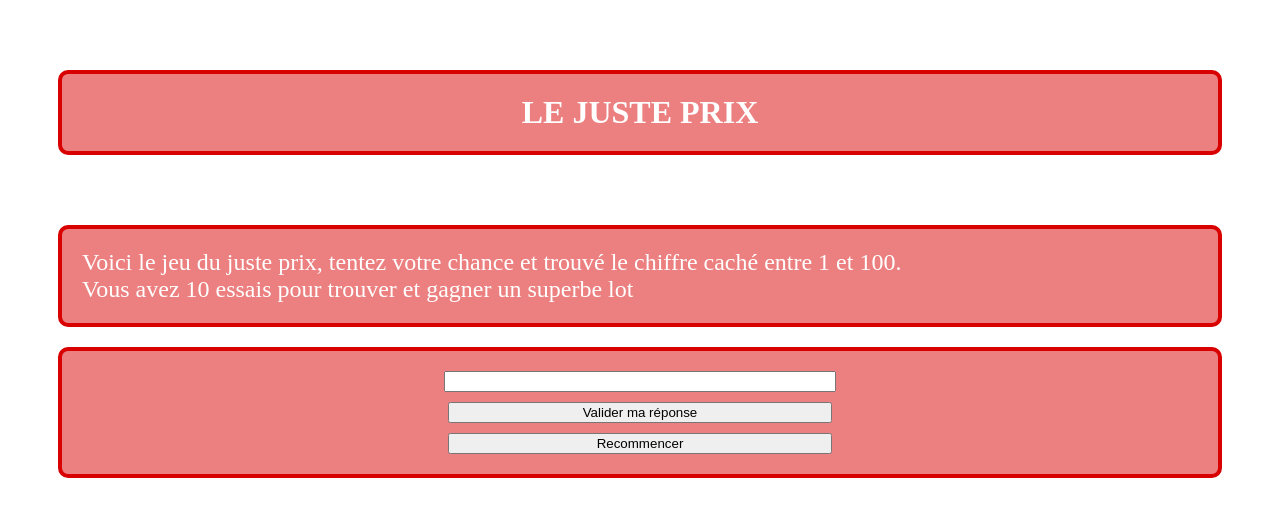
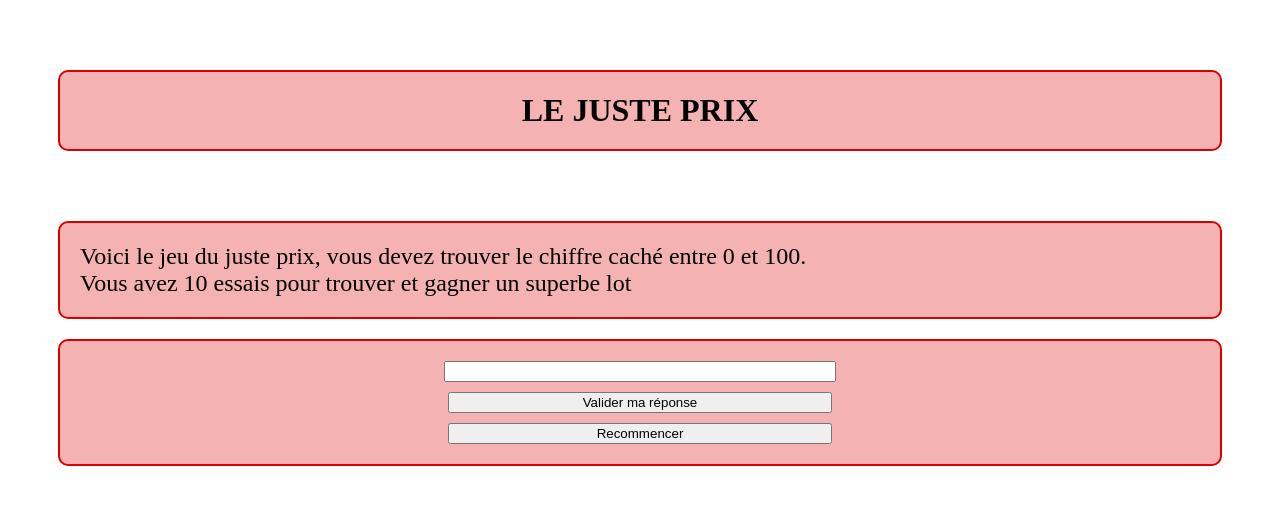
Before and after one commit to Johan-Lhuile/EXO_JS, a plain HTML site: page Le_juste_prix/index.html in a window 1280 px wide. Drawn offline with Linux system fonts and the light colour scheme.

Commit message:
ajout CSS

```diff
--- a/Le_juste_prix/index.html
+++ b/Le_juste_prix/index.html
@@ -11,7 +11,7 @@
 <body>
     <header>
         <h1>LE JUSTE PRIX</h1>
-        <p>Voici le jeu du juste prix, tentez votre chance et trouvé le chiffre caché entre 1 et 100. <br>
+        <p>Voici le jeu du juste prix,  vous devez  trouver le chiffre caché entre 0 et 100. <br>
         Vous avez 10 essais pour trouver et gagner un superbe lot
         </p>
     </header>
--- a/Le_juste_prix/script.js
+++ b/Le_juste_prix/script.js
@@ -9,7 +9,7 @@ const reload = document.querySelector("#reload");
 const submit = document.querySelector("#valider");
 let i = 10;
 
-const recompense = ["un apple wish", "un sushi en plastique", "une boite à meeeeuuuhhhh"]
+const recompense = ["un iphone wish", "un sushi en plastique", "une boite à meeeeuuuhhhh"]
 
 let randomrecompense = Math.floor(Math.random() * recompense.length);
 
@@ -30,7 +30,7 @@ function gagner() {
     if (parseInt(essai.value) === price && 0 < i ) {
         // console.log("gagner");
         // console.log(i);
-        createNewH3("FELICITATION!!!! Vous avez gagné un(e) " + recompense[randomrecompense]);
+        createNewH3("FELICITATION!!!! Vous avez gagné un(e) : " + recompense[randomrecompense]);
         essai.disabled = true;
         submit.disabled = true;
         essai.value = "";
--- a/Le_juste_prix/style.css
+++ b/Le_juste_prix/style.css
@@ -1,8 +1,7 @@
 h1 {
 text-align: center;
-background-color: rgba(217, 0, 0, 0.50);
-border: 4px solid rgb(217, 0, 0);
-color: #ffffff;
+background-color: rgba(217, 0, 0, 0.30);
+border: 2px solid rgb(217, 0, 0);
 border-radius: 10px;
 margin: 70px 50px;
 padding: 20px;
@@ -11,9 +10,9 @@ padding: 20px;
 h3 {
 text-align: center;
 font-size: 1.5em;
-background-color: rgba(217, 0, 0, 0.50);
-border: 4px solid rgb(217, 0, 0);
-color: #ffffff;
+background-color: rgba(217, 0, 0, 0.30);
+border: 2px solid rgb(217, 0, 0);
+
 border-radius: 10px;
 padding: 20px;
 margin: 0 50px;
@@ -21,9 +20,8 @@ margin: 0 50px;
 
 p {
 font-size: 1.5em;
-background-color: rgba(217, 0, 0, 0.50);
-border: 4px solid rgb(217, 0, 0);
-color: #ffffff;
+background-color: rgba(217, 0, 0, 0.30);
+border: 2px solid rgb(217, 0, 0);
 border-radius: 10px;
 padding: 20px;
 margin: 0 50px;
@@ -38,8 +36,8 @@ margin: 20px 0;
 }
 
 .essais {
-background-color: rgba(217, 0, 0, 0.50);
-border: 4px solid rgb(217, 0, 0);
+background-color: rgba(217, 0, 0, 0.30);
+border: 2px solid rgb(217, 0, 0);
 border-radius: 10px;
 display: flex;
 flex-direction: column;
```
